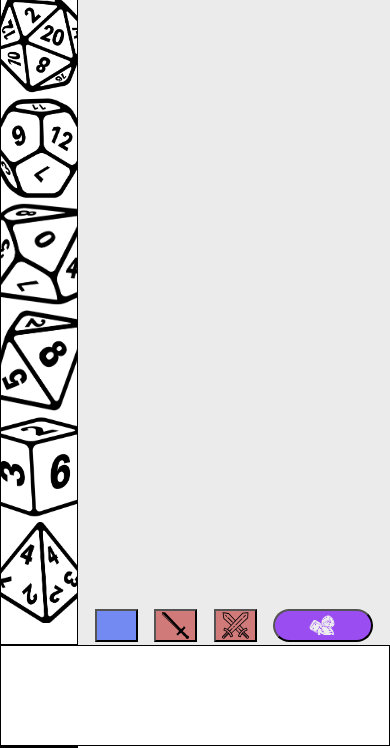
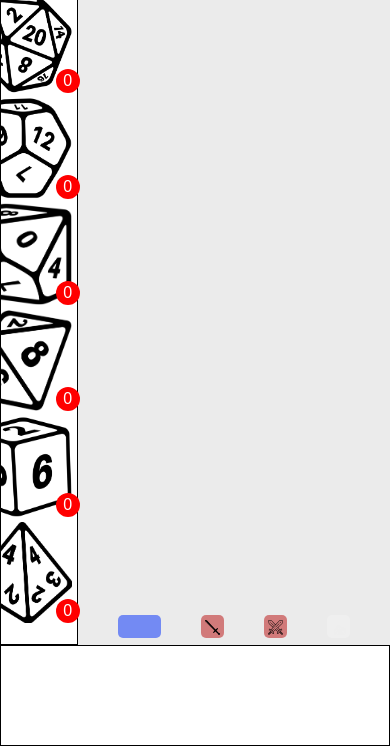
Before and after one commit to jameshart197/CI_PP2_DiceRoller, a plain HTML site: page mobile.html in a window 390 px wide. Shown: the part 98-846 px from the top of the page. Drawn offline with Linux system fonts and the light colour scheme.

Commit message:
[WIP] Style mobile.html

```diff
--- a/assets/css/mobile.css
+++ b/assets/css/mobile.css
@@ -14,7 +14,7 @@ body {
     "actionpanel actionpanel";
 }
 
-.hidden {
+.hidden, .mobile-hidden {
     position: absolute;
     width: 1px;
     height: 1px;
@@ -30,6 +30,10 @@ main {
     background-color: #ebebeb;
     position: relative;
     padding: 0.2em 0;
+    display: flex;
+    flex-direction: column;
+    justify-content: space-evenly;
+
     --button-section-height: 33px;
 }
 
@@ -70,6 +74,8 @@ header h1 {
     justify-content: space-evenly;
     align-items: center;
     grid-area: leftcontainer;
+    position: relative;
+    z-index: 1;
 }
 
 #action-panel {
@@ -102,43 +108,48 @@ header h1 {
     padding: 0 .5em;
 }
 
-.dice-container h2 {
-    padding: 0 .5em;
-    display: none;
+.dice-container {
+    display: flex;
+    align-items: center;
+    position: relative;
+    left: -18px;
+    transition: .6s;
 }
 
-.badge {
+.dice-container.active {
+    left: 30px;
+}
+
+.dice-container:after {
+    content: attr(data-value);
+    position: absolute;
     background-color: red;
     color: white;
     border-radius: 50%;
     width: 1.5rem;
     height: 1.5rem;
-    display: grid;
+    display: flex;
     justify-content: center;
     align-items: center;
-    position: relative;
-    bottom: 0.6em;
-    left: -1em;
+    bottom: 0;
+    right: 0;
 }
 
-#roll-button {
-    padding: .3em 2em;
+.roll-button {
     border-radius: 2em;
     box-sizing: border-box;
     text-decoration: none;
-    font-family: 'Roboto', sans-serif;
     font-weight: bold;
     color: #FFFFFF;
     background-color: #9a4ef1;
-    text-shadow: 0 0.04em 0.04em rgba(0, 0, 0, 0.35);
-    text-align: center;
+    text-shadow: 0 0.04em 0.04em rgb(0 0 0 / 35%);
     min-height: 30px;
-    min-width: 100px;
-    font-size: 100%;
+    min-width: 116px;
+    border: none;
 }
 
 #button-section {
-    height: var(--button-section-height);
+    height: calc(var(--button-section-height) - 10px);
     display: flex;
     justify-content: space-evenly;
     align-items: center;
@@ -147,17 +158,23 @@ header h1 {
 .clear-button {
     position: absolute;
     top: 2px;
-    right: 2px;
+    right: 1em;
 }
 
 #results-box {
     height: calc(100% - var(--button-section-height));
     padding: 0 2em 0.2em 2em;
     box-sizing: border-box;
+    overflow-y: scroll;
 }
 
 #button-section button {
     height: inherit;
+    font-size: 18px;
+    border: none;
+    border-radius: 5px;
+    padding: 4px;
+    transition: .3s;
 }
 
 button svg {
--- a/mobile.html
+++ b/mobile.html
@@ -175,10 +175,10 @@
             </button>
         </div>
     </main>
-    <div id="action-panel">
+    <div id="action-panel" class="desktop-hidden">
 
     </div>
-    <footer class="absolute-bottom hidden">
+    <footer class="absolute-bottom mobile-hidden">
         <div id="social-tags">
             <a href="https://discord.gg/6sDt6MqTJA" target="_blank"><i class="fa-brands fa-discord"></i></a>
             <a href="https://twitch.tv/theduckpond" target="_blank"><i class="fa-brands fa-twitch"></i></a>
```
